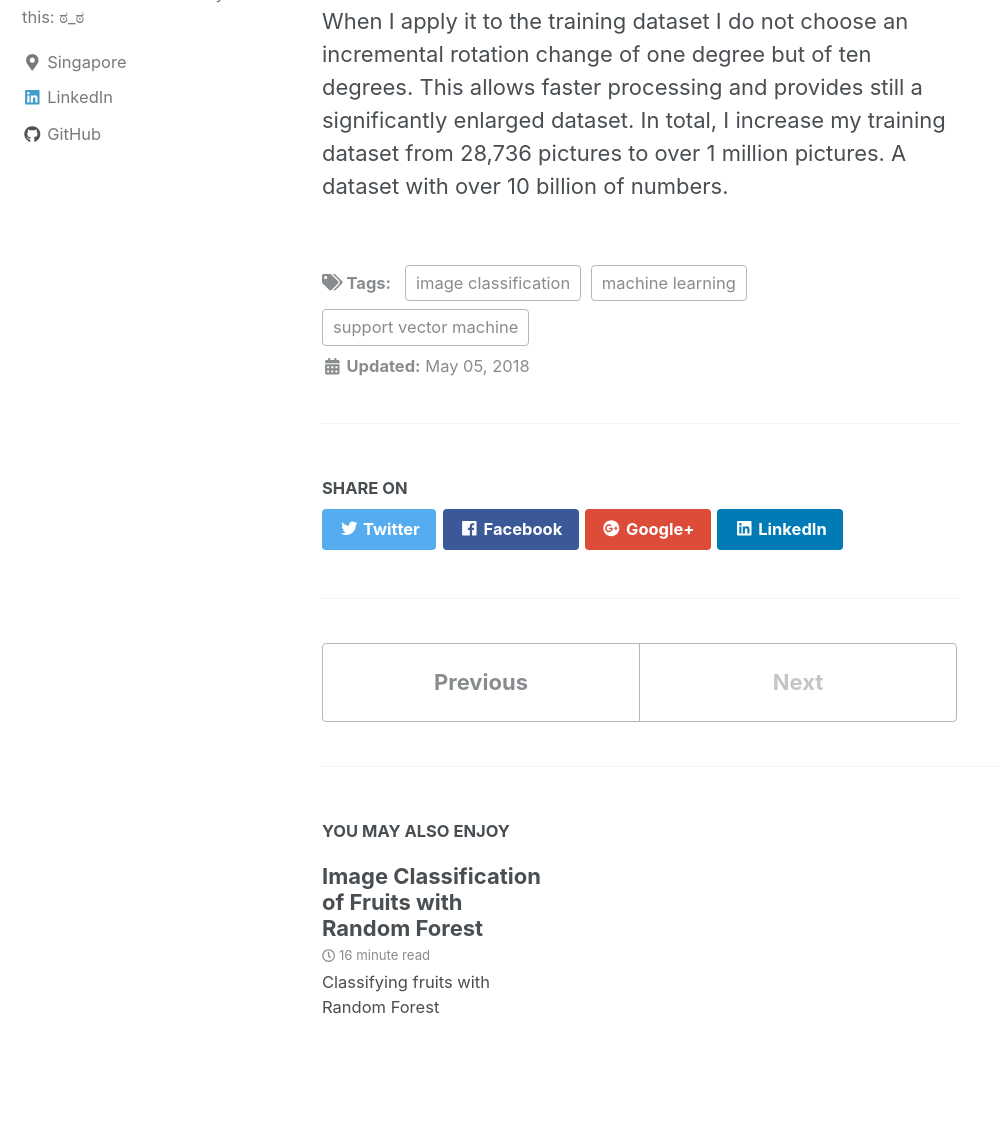
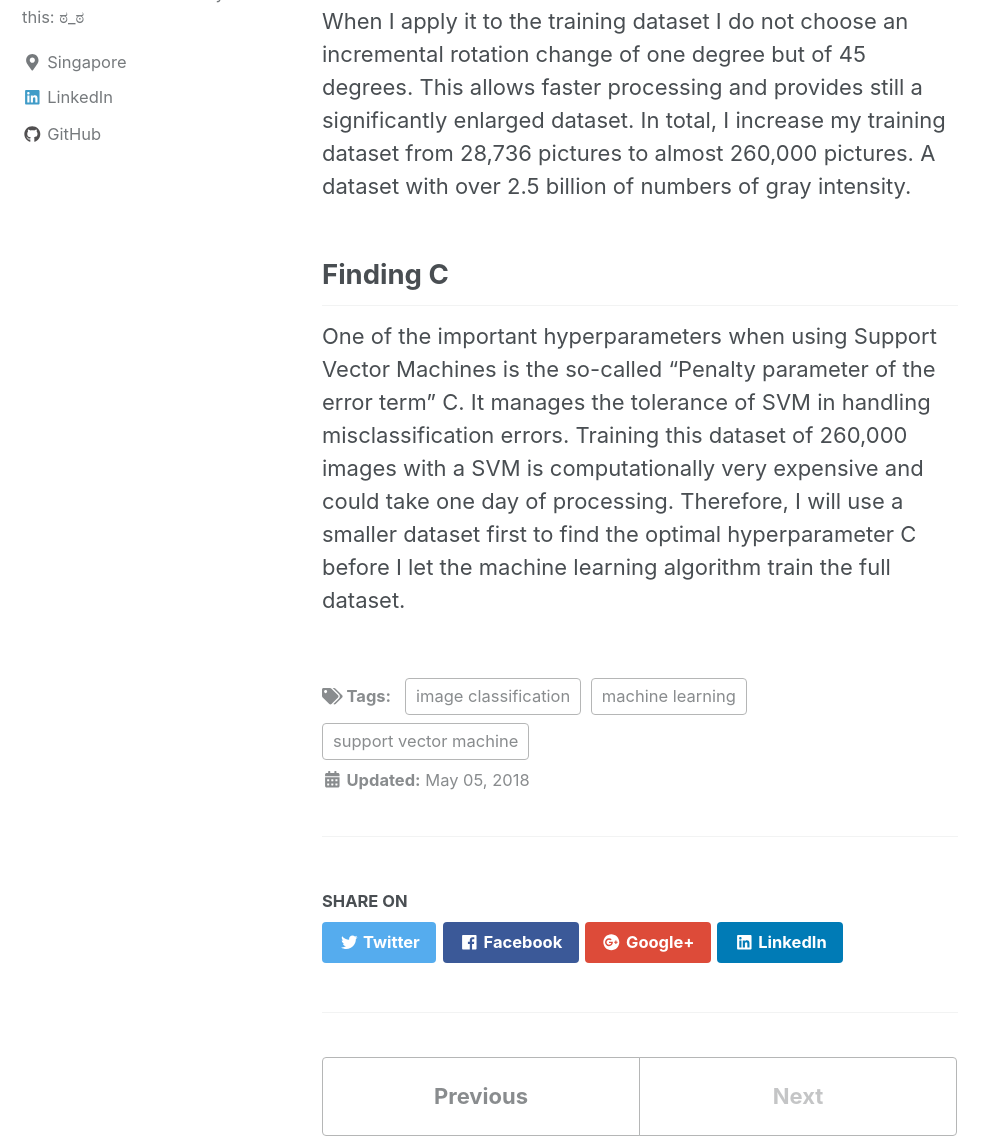
Before and after one commit to markusseidler/markusseidler.github.io, a Jekyll site: the page built from _posts/2018-05-02-IRCHOGSVM.md, in a window 1280 px wide and 1400 px high, scrolled down 13577 px, cut to the strip 252-1400 px from the top of the window. Shown: the whole strip, without its empty margins (0-999 px from the left). Built offline with Jekyll 4.4.1, drawn with Linux system fonts in a browser that asks for light colours; nearby versions of some CDN libraries.

Commit message:
finding C

```diff
--- a/_posts/2018-05-02-IRCHOGSVM.md
+++ b/_posts/2018-05-02-IRCHOGSVM.md
@@ -323,7 +323,17 @@ Have you ever seen fruits dancing? Each picture creates 360 new pictures.
 
 
 When I apply it to the training dataset I do not choose an incremental rotation
-change of one degree but of ten degrees. This allows faster processing and
+change of one degree but of 45 degrees. This allows faster processing and
 provides still a significantly enlarged dataset. In total, I increase my
-training dataset from 28,736 pictures to over 1 million pictures. A dataset
-with over 10 billion of numbers.
+training dataset from 28,736 pictures to almost 260,000 pictures. A dataset
+with over 2.5 billion of numbers of gray intensity.
+
+## Finding C
+
+One of the important hyperparameters when using Support Vector Machines
+is the so-called "Penalty parameter of the error term" C. It manages
+the tolerance of SVM in handling misclassification errors. Training this
+dataset of 260,000 images with a SVM is computationally very expensive and
+could take one day of processing. Therefore, I will use a smaller dataset first
+to find the optimal hyperparameter C before I let the machine learning
+algorithm train the full dataset.
```
